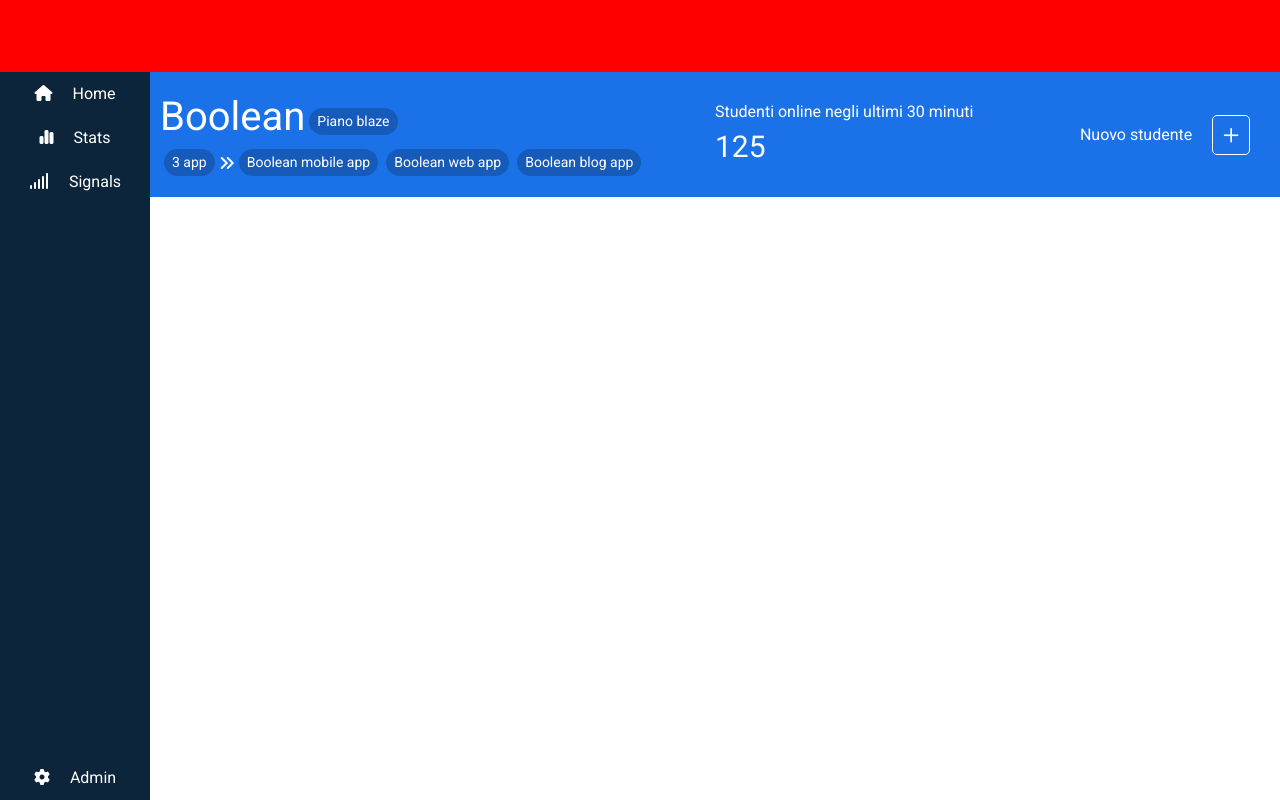
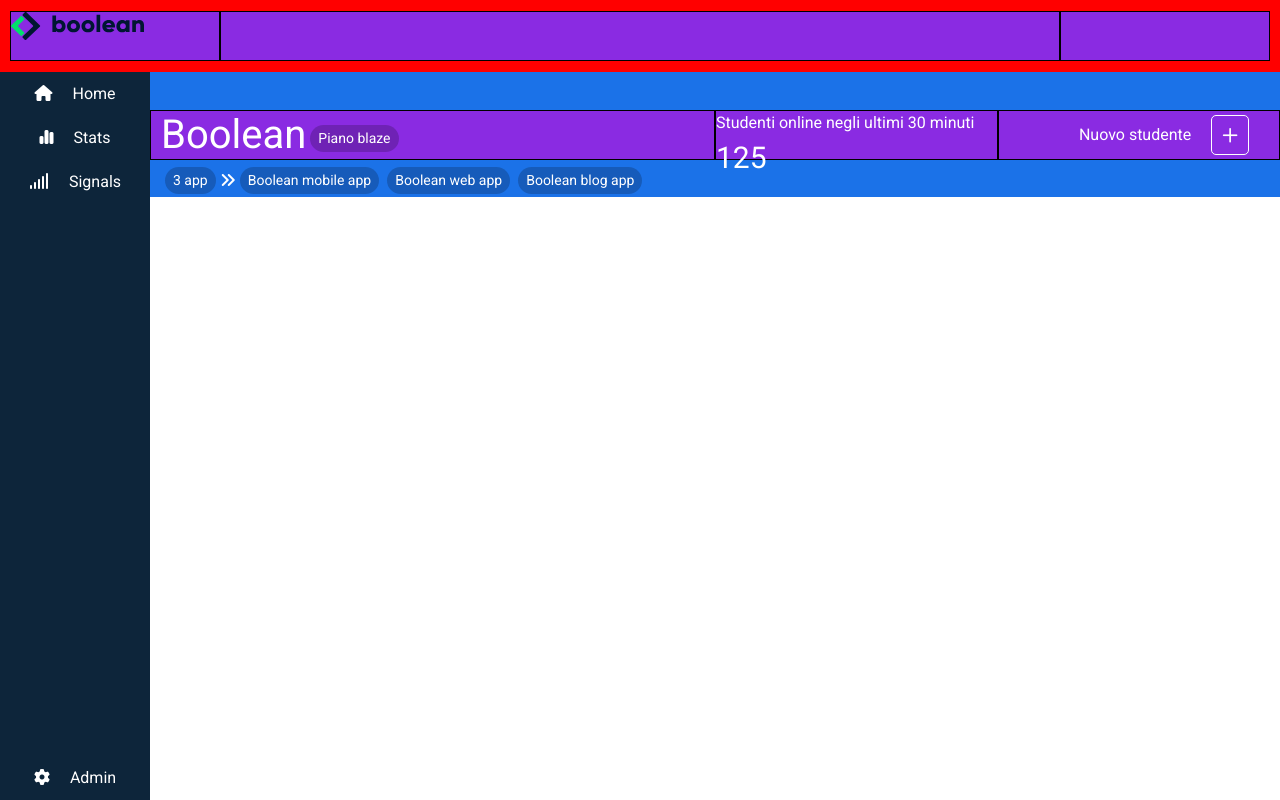
Before and after one commit to Bistaaa/html-css-bootstrap-dashboard, a plain HTML site: page index.html in a window 1280 px wide. Drawn offline with nearby package versions, Linux system fonts and the light colour scheme.

Commit message:
upper work in progress

```diff
--- a/css/style.css
+++ b/css/style.css
@@ -1,6 +1,8 @@
 *{
     font-family: 'Roboto', sans-serif;
 }
+
+body
 
 .white{
     color: white;
@@ -16,6 +18,7 @@
     height: 9vh;
     width: 100%;
     background-color: red;
+    padding: 10px;
 }
 
 
@@ -144,8 +147,8 @@
 
 
 /* debug */
-/* [class*="col-"]{
+[class*="col-"]{
     background-color: blueviolet;
     border: 1px solid black;
     height: 50px;
-} */
+}
--- a/index.html
+++ b/index.html
@@ -13,8 +13,16 @@
     <body>
 
         <!-- UPPER -->
-        <section id="upper">
+        <section class="d-flex flex-row clear_margin align-items-center" id="upper">
+            <div class="col-lg-2 col-md-1 col-sm-3">
+                <img src="img/logo.svg" id="logo">
+            </div>
+            <div class="col-lg-8 col-md-10 col-sm-7">
 
+            </div>
+            <div class="col-lg-2 col-md-1 col-sm-2">
+
+            </div>
         </section>
 
 
```
